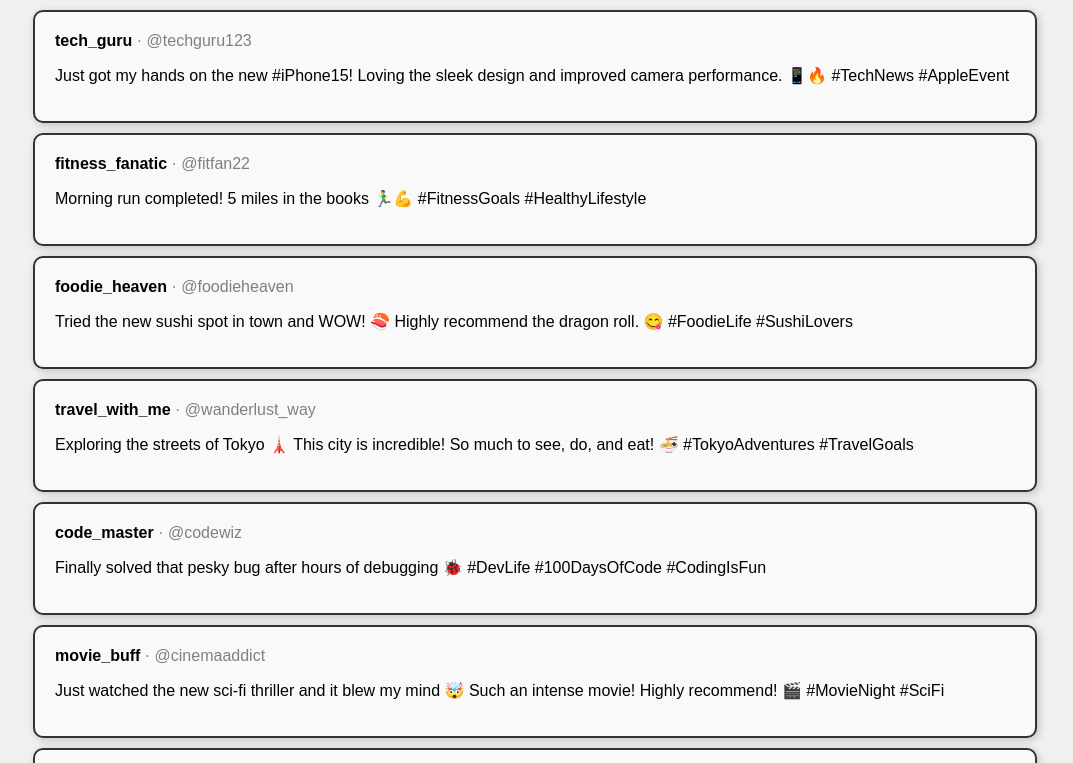
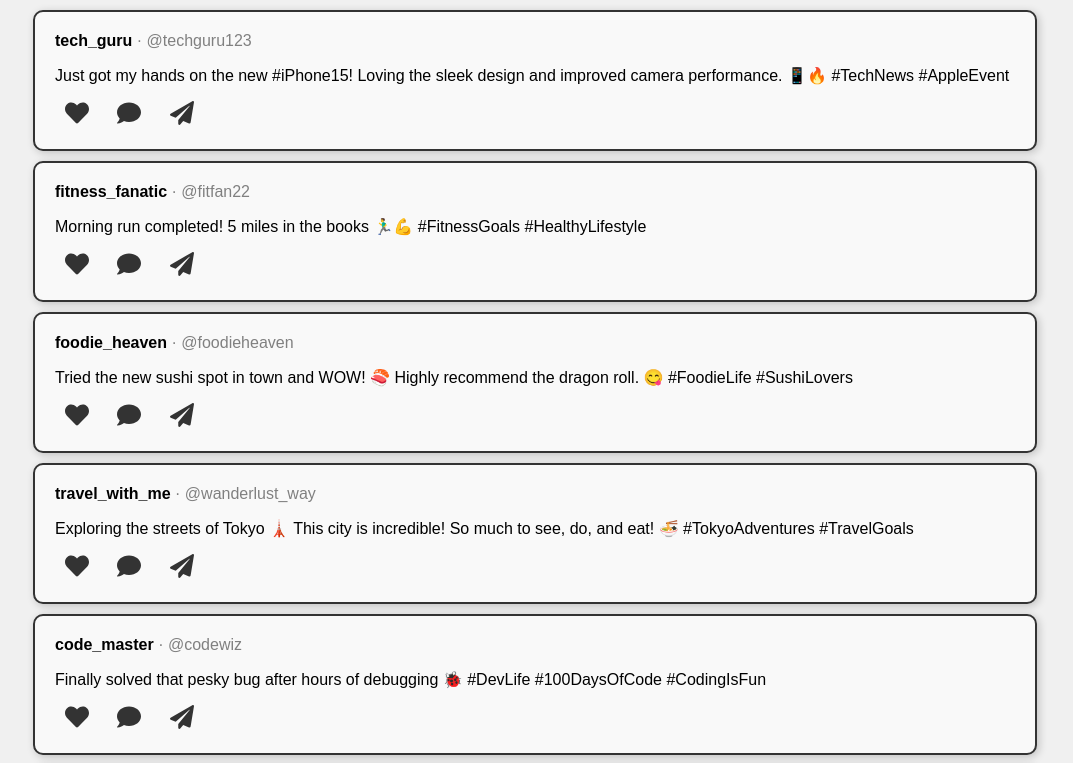
Before and after one commit to P0k3rf4ce/UTMClubHub, a React (Create React App) app: page / in a window 1280 px wide. Shown: the top 763 px of the page, without its empty margins (105-1178 px from the left). Built offline with nearby package versions, Linux system fonts and the light colour scheme.

Commit message:
Added Buttons to Posts
- added the like, comment and share buttons to posts.
-added color transitions and animations when hovering over the buttons
-added a tooltip pop-up / description for when the button is hovered over as well.

```diff
--- a/src/User Interface/Post.css
+++ b/src/User Interface/Post.css
@@ -24,11 +24,12 @@ body {
 }
 
 .button-row {
-    display: flex;
-    gap: 10px; /* Space between buttons */
+    display: fixed;
+    /* Note to self, gap property does nothing here, you need to manually seperate them though the icon-button margins*/
 }
 
 .icon-button {
+    margin-right: 2%;
     background: none;
     border: none;
     font-size: 24px;
@@ -37,9 +38,41 @@ body {
     transition: color 0.3s;
 }
 
-.icon-button:hover {
+.button-container {
+    position: relative; /* Tooltip is positioned relative to the button */
+    display: inline-block;
+    margin-right: 2%;
+    margin-left: 1%;
+  }
+
+.tooltip {
+    visibility: hidden; /* Tooltip is hidden by default */
+    background-color: black;
+    color: white;
+    text-align: center;
+    padding: 5px;
+    border-radius: 4px;
+
+    position: absolute;
+    bottom: -100%; /* Position the tooltip above the button */
+    left: 50%;
+    transform: translateX(-50%);
+
+    white-space: nowrap;
+
+    z-index: 1;
+    opacity: 0;
+    transition: opacity 0.3s; /* Fade-in effect */
+  }
+
+  .icon-button:hover {
     color: #007bff;
 }
+
+.button-container:hover .tooltip {
+    visibility: visible; /* Show the tooltip when hovering over the button */
+    opacity: 1;
+  }
 
 .post-box {
     /*width: 50vw;*/
--- a/src/User Interface/Post.js
+++ b/src/User Interface/Post.js
@@ -2,6 +2,7 @@ import React from 'react';
 import parse from 'html-react-parser';
 import { useState } from "react";
 import './Post.css';
+import { FaComment, FaHeart, FaPaperPlane } from 'react-icons/fa';
 
 export function PostComments() {
     return (
@@ -17,13 +18,29 @@ const Post =  ({post_data}) => {
     const [commentsHidden, setCommentsHidden] = useState(true);
 
     return (
+
         <div className="post-box">
-            <div className='post-user-handle-row'>
-            <div className='post-username'>{post_data.username}</div>
-            <div className='post-handle'> &nbsp;&#183; {post_data.handle}</div>
+                <div className='post-user-handle-row'>
+                <div className='post-username'>{post_data.username}</div>
+                <div className='post-handle'> &nbsp;&#183; {post_data.handle}</div>
+                </div>
+                <p>{parse(post_data.content)}</p>
+                <div className='button-row'>
+                <div className='button-container'>
+                <FaHeart className='icon-button' />
+                <span class="tooltip">Like this post</span>
+                </div>
+                <div className='button-container'>
+                <FaComment className='icon-button' />
+                <span class="tooltip">Comment on this post</span>
+                </div>
+                <div className='button-container'>
+                <FaPaperPlane className='icon-button' />
+                <span class="tooltip">Share this post</span>
+                </div>
+                </div>
             </div>
-            <p>{parse(post_data.content)}</p>
-        </div>
+
     );
 };
 
```
